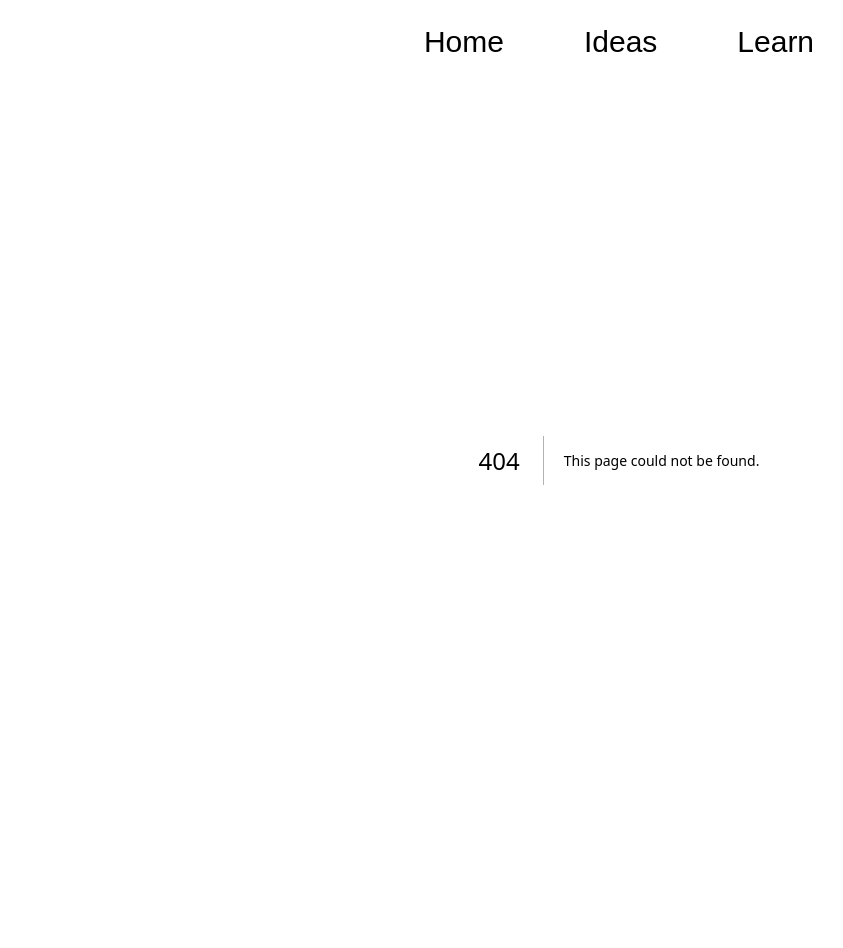
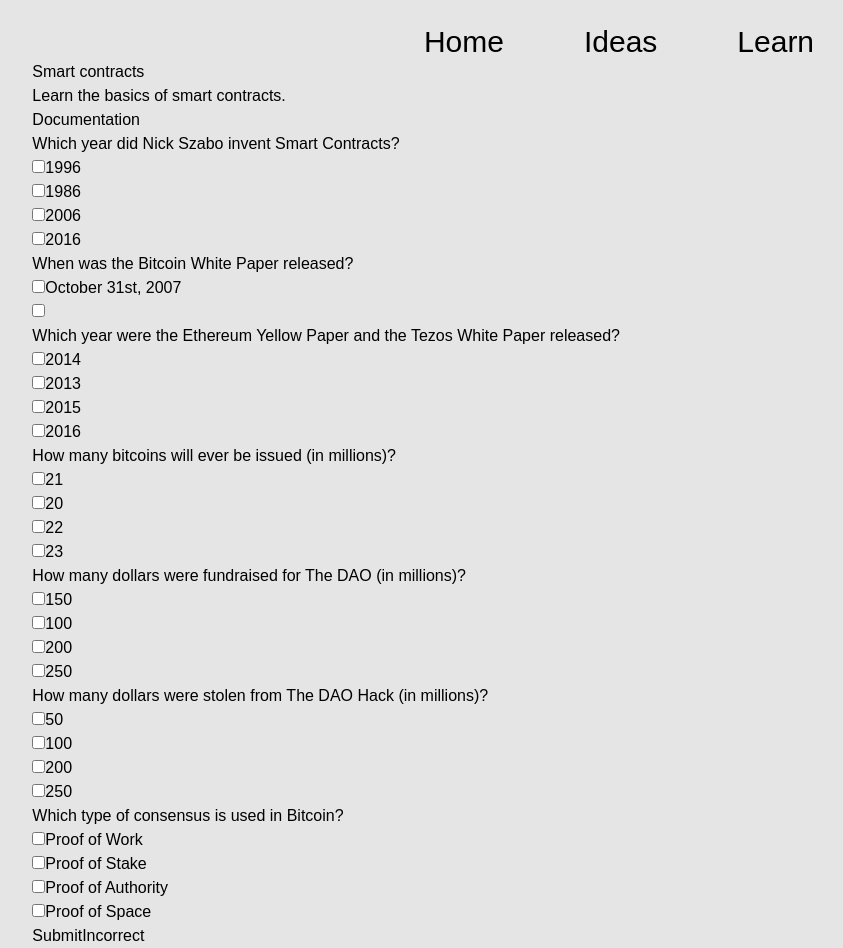
Before and after one commit to phklive/ideaz, a Next.js app: page /learn/1 in a window 1280 px wide. Before the commit this address had no page. Shown: the whole page, without its empty margins (21-864 px from the left). Before the commit the page ends 860 px from the top, so only its background shows below. Built offline with nearby package versions, Linux system fonts and the light colour scheme.

Commit message:
add /learn & start wallet integration

```diff
--- a/package.json
+++ b/package.json
@@ -6,6 +6,9 @@
     "start": "next start"
   },
   "dependencies": {
+    "@taquito/beacon-wallet": "^14.0.0",
+    "@taquito/remote-signer": "^14.0.0",
+    "@taquito/taquito": "^14.0.0",
     "next": "latest",
     "react": "18.1.0",
     "react-dom": "18.1.0"
--- a/src/components/LearnHeader.tsx
+++ /dev/null
@@ -1,19 +0,0 @@
-import Image from "next/image";
-import React from "react";
-
-const LearnHeader = () => {
-  return (
-    <div className="flex flex-row items-center justify-center">
-      <a href="https://opentezos.com/">
-        <Image
-          src={"/opentezos.png"}
-          alt="Open tezos"
-          width={800}
-          height={200}
-        />
-      </a>
-    </div>
-  );
-};
-
-export default LearnHeader;
--- a/src/pages/learn.tsx
+++ /dev/null
@@ -1,12 +0,0 @@
-import React from "react";
-import LearnHeader from "../components/LearnHeader";
-
-const learn = () => {
-  return (
-    <div>
-      <LearnHeader />
-    </div>
-  );
-};
-
-export default learn;
--- /dev/null
+++ b/src/pages/learn/[id].tsx
@@ -0,0 +1,56 @@
+import React, { ChangeEvent, useEffect, useState } from "react";
+import { useRouter } from "next/router";
+import { Course, courses } from "./placeholder";
+
+const Course = () => {
+    const [course, setCourse] = useState<Course>();
+    const [valid, setValid] = useState<boolean>();
+    const router = useRouter();
+
+    const checkAnswers = () => {
+        setValid(Math.random() > 0.5);
+    };
+
+    useEffect(() => {
+        if (!router.isReady) return;
+
+        router.query.id &&
+            !Array.isArray(router.query.id) &&
+            setCourse(courses.at(parseInt(router.query.id)));
+    }, [router.isReady]);
+
+    if (!course) return <div>Loading...</div>;
+
+    return (
+        <div>
+            <h1>{course.name}</h1>
+            <h2>{course.description}</h2>
+            <a href={course.docURL}>Documentation</a>
+            <div>
+                {course.questions.map((question, i) => (
+                    <div key={i}>
+                        <h3>{question.question}</h3>
+                        {question.answers
+                            .concat(question.wrongAnswers)
+                            .map((answer, j) => (
+                                <div key={j}>
+                                    <input
+                                        type="checkbox"
+                                        name={i.toString()}
+                                        id={j.toString()}
+                                    />
+                                    <label htmlFor={j.toString()}>
+                                        {answer}
+                                    </label>
+                                </div>
+                            ))}
+                    </div>
+                ))}
+            </div>
+            <button onClick={() => checkAnswers()}>Submit</button>
+            {valid && valid ? "Correct" : "Incorrect"}
+        </div>
+    );
+};
+
+export default Course;
--- /dev/null
+++ b/src/pages/learn/index.tsx
@@ -0,0 +1,34 @@
+import Link from "next/link";
+import React from "react";
+import { courses } from "./placeholder";
+
+export default function Learn() {
+    return (
+        <div>
+            <h1 className="text-6xl ">Select a Course</h1>
+            <h2 className="text-4xl text-white-500">
+                Select a course to make quizzes out of it
+            </h2>
+            {courses.map((course) => (
+                <div className="p-8 m-6 bg-slate-600 rounded-sm">
+                    <Link href={`/learn/${course.id}`} key={course.id}>
+                        <a>
+                            <h3>{course.name}</h3>
+                            <p>{course.description}</p>
+                            <div>
+                                {course.tags.map((tags) => (
+                                    <span
+                                        className="p-1 m-1 rounded-sm bg-slate-300"
+                                        key={tags}
+                                    >
+                                        {tags.toLowerCase()}
+                                    </span>
+                                ))}
+                            </div>
+                        </a>
+                    </Link>
+                </div>
+            ))}
+        </div>
+    );
+}
--- /dev/null
+++ b/src/pages/learn/placeholder.ts
@@ -0,0 +1,104 @@
+enum Tag {
+    TEZOS = "TEZOS",
+    SMART_CONTRACTS = "SMART CONTRACTS",
+    FRONT_END = "FRONT END",
+    NFT = "NFT",
+    DEFI = "DEFI",
+    DAO = "DAO",
+}
+
+interface Question {
+    question: string;
+    answers: string[];
+    wrongAnswers: string[];
+}
+
+export interface Course {
+    id: number;
+    tags: Tag[];
+    name: string;
+    description: string;
+    duration: number;
+    imageURL: string;
+    docURL: string;
+    questions: Question[];
+}
+
+const questions: Question[] = [
+    {
+        question: "Which year did Nick Szabo invent Smart Contracts?",
+        answers: ["1996"],
+        wrongAnswers: ["1986", "2006", "2016"],
+    },
+    {
+        question: "When was the Bitcoin White Paper released?",
+        answers: ["October 31st, 2007", ""],
+        wrongAnswers: [],
+    },
+    {
+        question:
+            "Which year were the Ethereum Yellow Paper and the Tezos White Paper released?",
+        answers: ["2014"],
+        wrongAnswers: ["2013", "2015", "2016"],
+    },
+    {
+        question: "How many bitcoins will ever be issued (in millions)?",
+        answers: ["21"],
+        wrongAnswers: ["20", "22", "23"],
+    },
+    {
+        question: "How many dollars were fundraised for The DAO (in millions)?",
+        answers: ["150"],
+        wrongAnswers: ["100", "200", "250"],
+    },
+    {
+        question:
+            "How many dollars were stolen from The DAO Hack (in millions)?",
+        answers: ["50"],
+        wrongAnswers: ["100", "200", "250"],
+    },
+    {
+        question: "Which type of consensus is used in Bitcoin?",
+        answers: ["Proof of Work"],
+        wrongAnswers: [
+            "Proof of Stake",
+            "Proof of Authority",
+            "Proof of Space",
+        ],
+    },
+];
+export const courses: Course[] = [
+    {
+        id: 1,
+        tags: [Tag.TEZOS],
+        name: "Blockchain basics",
+        description: "What is a blockchain and how it works?",
+        duration: 180,
+        docURL: "https://opentezos.com/blockchain-basics",
+        imageURL:
+            "https://images.unsplash.com/photo-1517436073-3b1b3f3e9d0c?ixid=MnwxMjA3fDB8MHxzZWFyY2h8Mnx8Y29kZSUyMGJ1aWxkZXJ8ZW58MHx8MHx8&ixlib=rb-1.2.1&w=1000&q=80",
+        questions,
+    },
+    {
+        id: 2,
+        tags: [Tag.SMART_CONTRACTS, Tag.NFT],
+        name: "Smart contracts",
+        description: "Learn the basics of smart contracts.",
+        duration: 3,
+        docURL: "https://opentezos.com/smart-contracts/simple-nft-contract-1",
+        imageURL:
+            "https://images.unsplash.com/photo-1517436073-3b1b3f3e9d0c?ixid=MnwxMjA3fDB8MHxzZWFyY2h8Mnx8Y29kZSUyMGJ1aWxkZXJ8ZW58MHx8MHx8&ixlib=rb-1.2.1&w=1000&q=80",
+        questions,
+    },
+    {
+        id: 3,
+        tags: [Tag.FRONT_END],
+        name: "Build a dApp",
+        description: "Learn the basics of Tezos and how to interact with it.",
+        duration: 3,
+        docURL: "https://opentezos.com/dapp/",
+        imageURL:
+            "https://images.unsplash.com/photo-1517436073-3b1b3f3e9d0c?ixid=MnwxMjA3fDB8MHxzZWFyY2h8Mnx8Y29kZSUyMGJ1aWxkZXJ8ZW58MHx8MHx8&ixlib=rb-1.2.1&w=1000&q=80",
+        questions,
+    },
+];
```
Also changed, not shown: src/utils/tezos.ts (added, +9 -0 lines), 1 other file (tests, documents, lock files or other folders).
